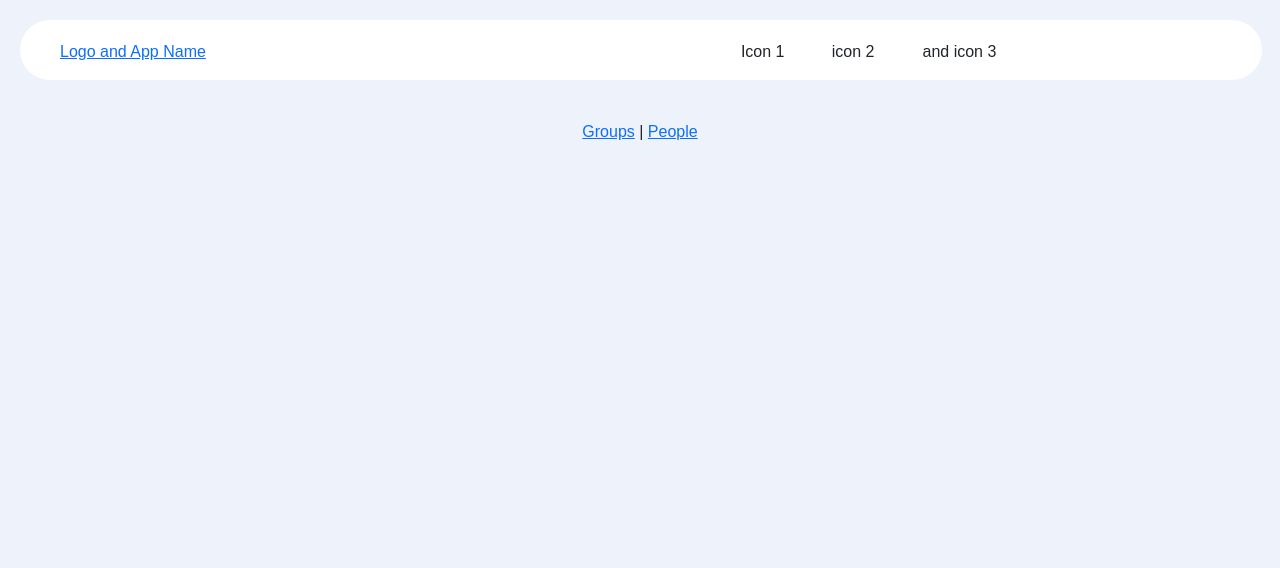
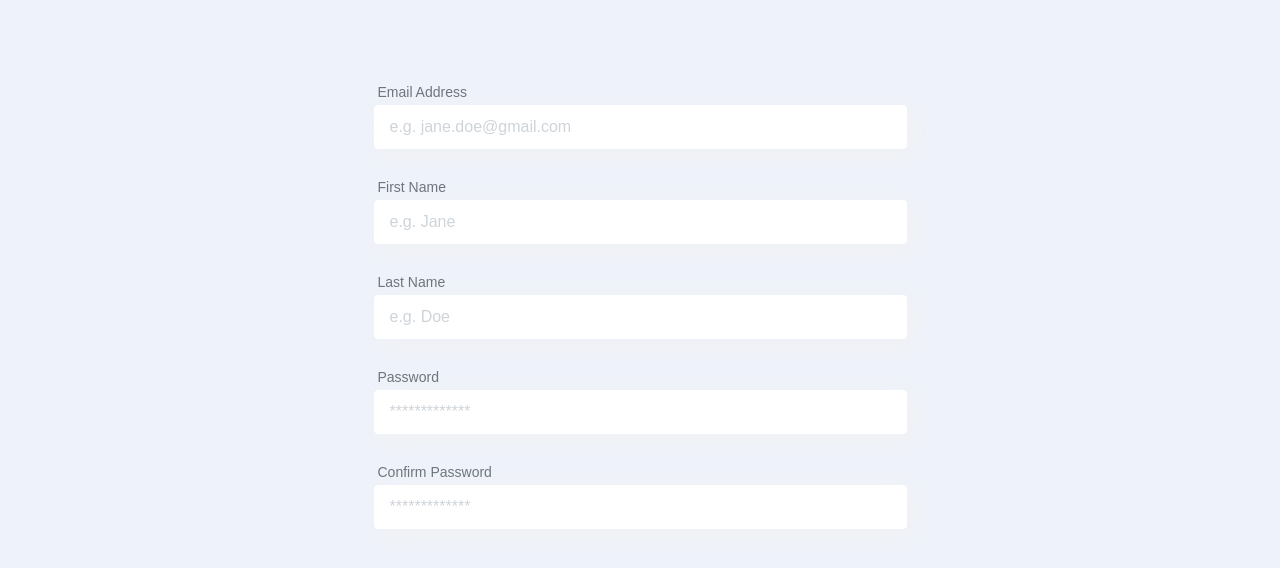
Before and after one commit to cmaddern-stack/COMP30022, a React (Create React App) app in the folder frontend/: page /auth/signup in a window 1280 px wide. Shown: the top 568 px of the page. Built offline with nearby package versions, Linux system fonts and the light colour scheme; a web font is replaced by a local one.

Commit message:
validators for signup page

```diff
--- a/frontend/package.json
+++ b/frontend/package.json
@@ -40,6 +40,7 @@
     ]
   },
   "devDependencies": {
+    "password-validator": "^5.1.1",
     "validator": "^13.6.0"
   }
 }
--- a/frontend/src/App.css
+++ b/frontend/src/App.css
@@ -79,6 +79,10 @@ input, label {
   display: block;
 }
 
+.input-field {
+  margin: 25px 0px;
+}
+
 input {
   width: 100%;
   padding: 10px 16px;
@@ -95,8 +99,8 @@ input::placeholder {
 
 .input-error {
   color: red;
-  font-size: 14px;
-  margin: 10px 5px;
+  font-size: 12px;
+  margin: 5px 5px;
 }
 
 label {
@@ -110,11 +114,7 @@ label {
   max-width: 535px;
   padding: 0;
   display: block;
-  margin: 0px auto;
-}
-
-.auth-form form {
-  margin: 80px 0;
+  margin: 80px auto;
 }
 
 .primary-button{
--- a/frontend/src/App.js
+++ b/frontend/src/App.js
@@ -1,19 +1,19 @@
-import React from 'react';
-import './App.css';
+import React from "react";
+import "./App.css";
 
-import { Switch, Route } from 'react-router-dom';
-import { BrowserRouter as Router } from 'react-router-dom'
-import 'bootstrap/dist/css/bootstrap.min.css';
+import { Switch, Route } from "react-router-dom";
+import { BrowserRouter as Router } from "react-router-dom";
+import "bootstrap/dist/css/bootstrap.min.css";
 
-
-import logo from './logo.svg';
-import Header from './components/Header';
-import Footer from './components/Footer';
-import DefaultContainer from './components/DefaultContainer';
-import Groups from './pages/Groups';
-import People from './pages/People';
-import Nav from './components/Nav';
-import EnterEmail from './pages/auth/EnterEmail';
+import logo from "./logo.svg";
+import Header from "./components/Header";
+import Footer from "./components/Footer";
+import DefaultContainer from "./components/DefaultContainer";
+import Groups from "./pages/Groups";
+import People from "./pages/People";
+import Nav from "./components/Nav";
+import EnterEmail from "./pages/auth/EnterEmail";
+import SignUp from "./pages/auth/SignUp";
 
 /*
 To run the app on your local browser - from your terminal run:
@@ -27,8 +27,17 @@ function App() {
             <div>
                 <Router>
                     <Switch>
-            <Route exact path="/auth/email" component={EnterEmail}></Route>
-            <DefaultContainer/>
+                        <Route
+                            exact
+                            path="/auth/email"
+                            component={EnterEmail}
+                        ></Route>
+                        <Route
+                            exact
+                            path="/auth/signup"
+                            component={SignUp}
+                        ></Route>
+                        <DefaultContainer />
                     </Switch>
                 </Router>
                 {/* <Footer /> */}
--- /dev/null
+++ b/frontend/src/components/InputField.js
@@ -0,0 +1,26 @@
+import React from "react";
+
+class InputField extends React.Component {
+    onChange = (event) => {
+        this.props.onChange(event);
+    };
+
+    render() {
+        return (
+            <div className="input-field">
+                <div className="label">
+                    <label for={this.props.name}>{this.props.label}</label>
+                </div>
+                <input
+                    type={this.props.type}
+                    name={this.props.name}
+                    placeholder={this.props.placeholder}
+                    onChange={this.onChange}
+                />
+                <div className="input-error">{this.props.error}</div>
+            </div>
+        );
+    }
+}
+
+export default InputField;
--- /dev/null
+++ b/frontend/src/controllers/AuthController.js
@@ -0,0 +1,74 @@
+import React from "react";
+import validator from "validator";
+import InputField from "../components/InputField";
+
+class AuthController {
+    static emailChangeHandler = async (email) => {
+        var error, valid;
+        // validate email address
+        if (validator.isEmail(email)) {
+            error = "";
+            valid = true;
+        } else {
+            error = "Email invalid!";
+            valid = false;
+        }
+        return { error: error, valid: valid };
+    };
+
+    static nameChangeHandler = async (name) => {
+        var error, valid;
+        if (name.length >= 2) {
+            error = "";
+            valid = true;
+        } else {
+            error = "Enter valid name!";
+            valid = false;
+        }
+        return { error: error, valid: valid };
+    };
+
+    static passwordChangeHandler = async (password) => {
+        var error, valid;
+        var passwordValidator = require("password-validator");
+        var schema = new passwordValidator();
+        schema
+            .is()
+            .min(8) // Minimum length 8
+            .is()
+            .max(100) // Maximum length 100
+            .has()
+            .uppercase() // Must have uppercase letters
+            .has()
+            .lowercase() // Must have lowercase letters
+            .has()
+            .digits(1) // Must have at least 1 digit
+            .has()
+            .not()
+            .spaces(); // Should not have spaces
+
+        if (schema.validate(password)) {
+            error = "";
+            valid = true;
+        } else {
+            error =
+                "Password invalid! Valid password must contain at least 8 characters with uppercase, lowercase and digits, and must not contain any spaces.";
+            valid = false;
+        }
+        return { error: error, valid: valid };
+    };
+
+    static confirmPasswordChangeHandler = async (password, confirmPassword) => {
+        var error, valid;
+        if (password === confirmPassword) {
+            error = "";
+            valid = true;
+        } else {
+            error = "Passwords do not match.";
+            valid = false;
+        }
+        return { error: error, valid: valid };
+    };
+}
+
+export default AuthController;
--- a/frontend/src/pages/auth/EnterEmail.js
+++ b/frontend/src/pages/auth/EnterEmail.js
@@ -1,5 +1,7 @@
 import React from "react";
 import validator from "validator";
+import InputField from "../../components/InputField";
+import AuthController from "../../controllers/AuthController";
 
 class EnterEmail extends React.Component {
     constructor(props) {
@@ -7,51 +9,44 @@ class EnterEmail extends React.Component {
         this.state = {
             email: "",
             emailError: "",
-            proceed: false,
+            emailValid: false,
         };
     }
 
-    changeHandler = (event) => {
-        this.setState({ [event.target.name]: event.target.value });
-
-        if (!validator.isEmail(this.state.email)) {
-            this.setState({
-                emailError: "Enter valid email!",
-                proceed: false,
-            });
-        } else {
-            this.setState({
-                emailError: "",
-                proceed: true,
-            });
-        }
+    changeHandler = async (event) => {
+        await this.setState({ [event.target.name]: event.target.value });
+        let result = await AuthController.emailChangeHandler(this.state.email);
+        this.setState({
+            emailError: result.error,
+            emailValid: result.valid
+        });
     };
 
     nextHandler = (event) => {
-        this.props.history.push("/");
+        // redirect to login or sign up pages
+        let emailLookupAPI = "";
+        this.props.history.push("/auth/signup");
     };
 
     render() {
         return (
             <div className="auth-form">
-                <form class>
-                    <div className="label">
-                        <label for="email">Email Address</label>
-                    </div>
-                    <input
-                        type="email"
-                        name="email"
-                        placeholder="e.g. jane.doe@email.com"
-                        onChange={this.changeHandler}
-                    />
-                    <span className="input-error">{this.state.emailError}</span>
-                </form>
+                <InputField
+                    name="email"
+                    value={this.state.email}
+                    label="Email Address"
+                    placeholder="e.g. jane.doe@gmail.com"
+                    type="email"
+                    onChange={this.changeHandler}
+                    disabled="false"
+                    error={this.state.emailError}
+                />
                 <div className="button-row">
                     <button
                         className="primary-button"
                         type="button"
                         name="next"
-                        disabled={!this.state.proceed}
+                        disabled={!this.state.emailValid}
                         onClick={this.nextHandler}
                     >
                         NEXT
--- /dev/null
+++ b/frontend/src/pages/auth/SignUp.js
@@ -0,0 +1,129 @@
+import React from "react";
+import validator from "validator";
+import InputField from "../../components/InputField";
+import AuthController from "../../controllers/AuthController";
+
+class SignUp extends React.Component {
+    constructor(props) {
+        super(props);
+        this.state = {
+            email: props.email,
+            firstName: "",
+            lastName: "",
+            password: "",
+            confirmPassword: "",
+            emailError: "",
+            firstNameError: "",
+            lastNameError: "",
+            passwordError: "",
+            confirmPasswordError: "",
+            emailValid: true,
+            firstNameValid: false,
+            lastNameValid: false,
+            passwordValid: false,
+            confirmPasswordValid: false,
+        };
+    }
+
+    emailChangeHandler = async (event) => {
+        await this.setState({ [event.target.name]: event.target.value });
+        let result = await AuthController.emailChangeHandler(this.state.email);
+        this.setState({
+            emailError: result.error,
+            emailValid: result.valid,
+        });
+    };
+
+    nameChangeHandler = async (event) => {
+        await this.setState({ [event.target.name]: event.target.value });
+        let error = event.target.name + "Error";
+        let valid = event.target.name + "Valid";
+        let result = await AuthController.nameChangeHandler(event.target.value);
+        this.setState({
+            [error]: result.error,
+            [valid]: result.valid,
+        });
+    };
+
+    passwordChangeHandler = async (event) => {
+        await this.setState({ [event.target.name]: event.target.value });
+        let result = await AuthController.passwordChangeHandler(
+            event.target.value
+        );
+        this.setState({
+            passwordError: result.error,
+            passwordValid: result.valid,
+        });
+    };
+
+    confirmPasswordChangeHandler = async (event) => {
+        await this.setState({ [event.target.name]: event.target.value });
+        let result = await AuthController.confirmPasswordChangeHandler(
+            this.state.password,
+            this.state.confirmPassword
+        );
+        this.setState({
+            confirmPasswordError: result.error,
+            confirmPasswordValid: result.valid,
+        });
+    };
+
+    render() {
+        return (
+            <div className="auth-form">
+                <InputField
+                    name="email"
+                    value={this.state.email}
+                    label="Email Address"
+                    placeholder="e.g. jane.doe@gmail.com"
+                    type="email"
+                    onChange={this.emailChangeHandler}
+                    disabled="false"
+                    error={this.state.emailError}
+                />
+                <InputField
+                    name="firstName"
+                    value={this.state.firstName}
+                    label="First Name"
+                    placeholder="e.g. Jane"
+                    type="text"
+                    onChange={this.nameChangeHandler}
+                    disabled="false"
+                    error={this.state.firstNameError}
+                />
+                <InputField
+                    name="lastName"
+                    value={this.state.lasttName}
+                    label="Last Name"
+                    placeholder="e.g. Doe"
+                    type="text"
+                    onChange={this.nameChangeHandler}
+                    disabled="false"
+                    error={this.state.lastNameError}
+                />
+                <InputField
+                    name="password"
+                    value={this.state.password}
+                    label="Password"
+                    placeholder="*************"
+                    type="password"
+                    onChange={this.passwordChangeHandler}
+                    disabled="false"
+                    error={this.state.passwordError}
+                />
+                <InputField
+                    name="password"
+                    value={this.state.confirmPassword}
+                    label="Confirm Password"
+                    placeholder="*************"
+                    type="password"
+                    onChange={this.confirmPasswordChangeHandler}
+                    disabled="false"
+                    error={this.state.confirmPasswordError}
+                />
+            </div>
+        );
+    }
+}
+
+export default SignUp;
```
Also changed, not shown: 1 other file (tests, documents, lock files or other folders). Lines whose indentation alone changed are shown as unchanged.
